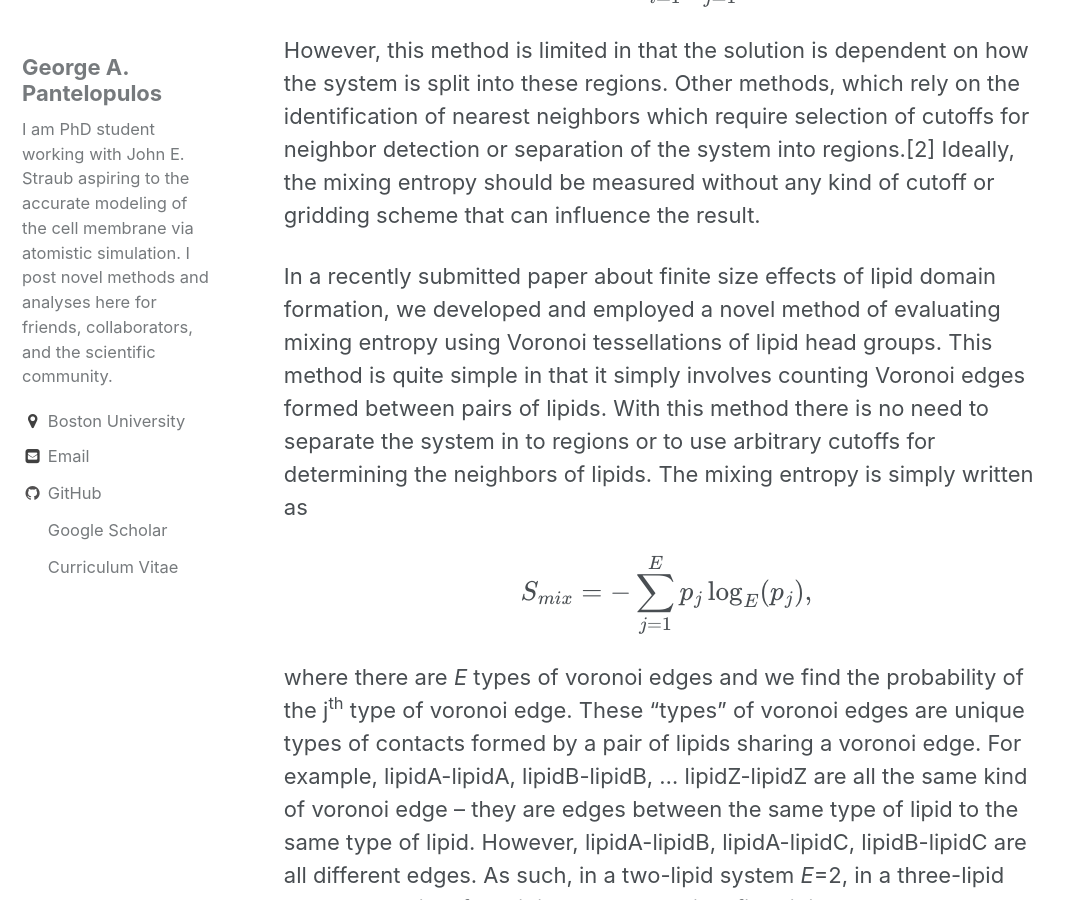
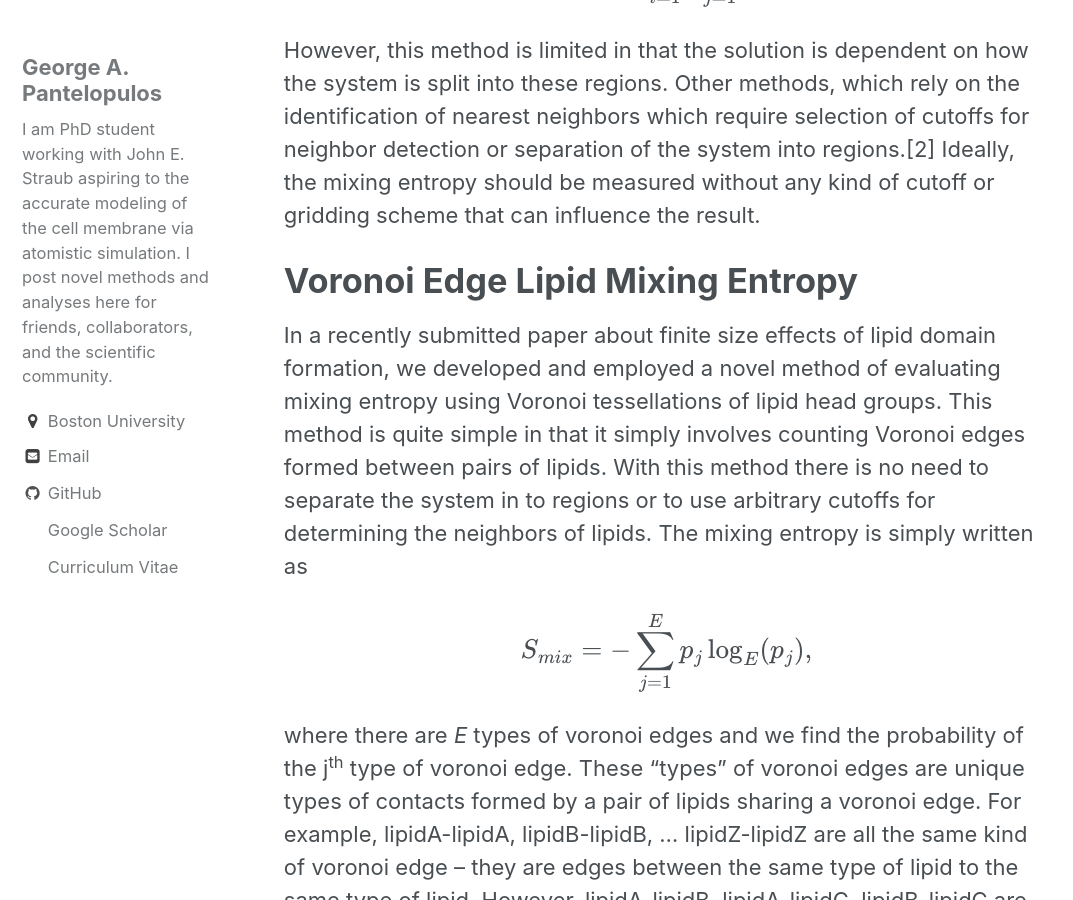
Before and after one commit to gpantel/gpantel.github.io, a Jekyll site: the page built from _posts/2017-06-22-mixent.markdown, in a window 1280 px wide and 900 px high, scrolled down 1753 px. Shown: the whole window, without its empty margins (0-1073 px from the left). Built offline with Jekyll 4.4.1, drawn with Linux system fonts in a browser that asks for light colours; formulas are drawn with MathJax 3.

Commit message:
Added section name

```diff
--- a/_posts/2017-06-22-mixent.markdown
+++ b/_posts/2017-06-22-mixent.markdown
@@ -30,6 +30,8 @@ $$S_{mix} = -\frac{1}{N_{regions}} \sum^{N_{regions}}_{i=1} \sum^{M}_{j=1} p_j(i
 
 However, this method is limited in that the solution is dependent on how the system is split into these regions. Other methods, which rely on the identification of nearest neighbors which require selection of cutoffs for neighbor detection or separation of the system into regions.[2] Ideally, the mixing entropy should be measured without any kind of cutoff or gridding scheme that can influence the result.
 
+# Voronoi Edge Lipid Mixing Entropy
+
 In a recently submitted paper about finite size effects of lipid domain formation, we developed and employed a novel method of evaluating mixing entropy using Voronoi tessellations of lipid head groups. This method is quite simple in that it simply involves counting Voronoi edges formed between pairs of lipids. With this method there is no need to separate the system in to regions or to use arbitrary cutoffs for determining the neighbors of lipids. The mixing entropy is simply written as
 
 $$S_{mix} = -\sum^{E}_{j=1} p_j \log_E(p_j),$$
```
